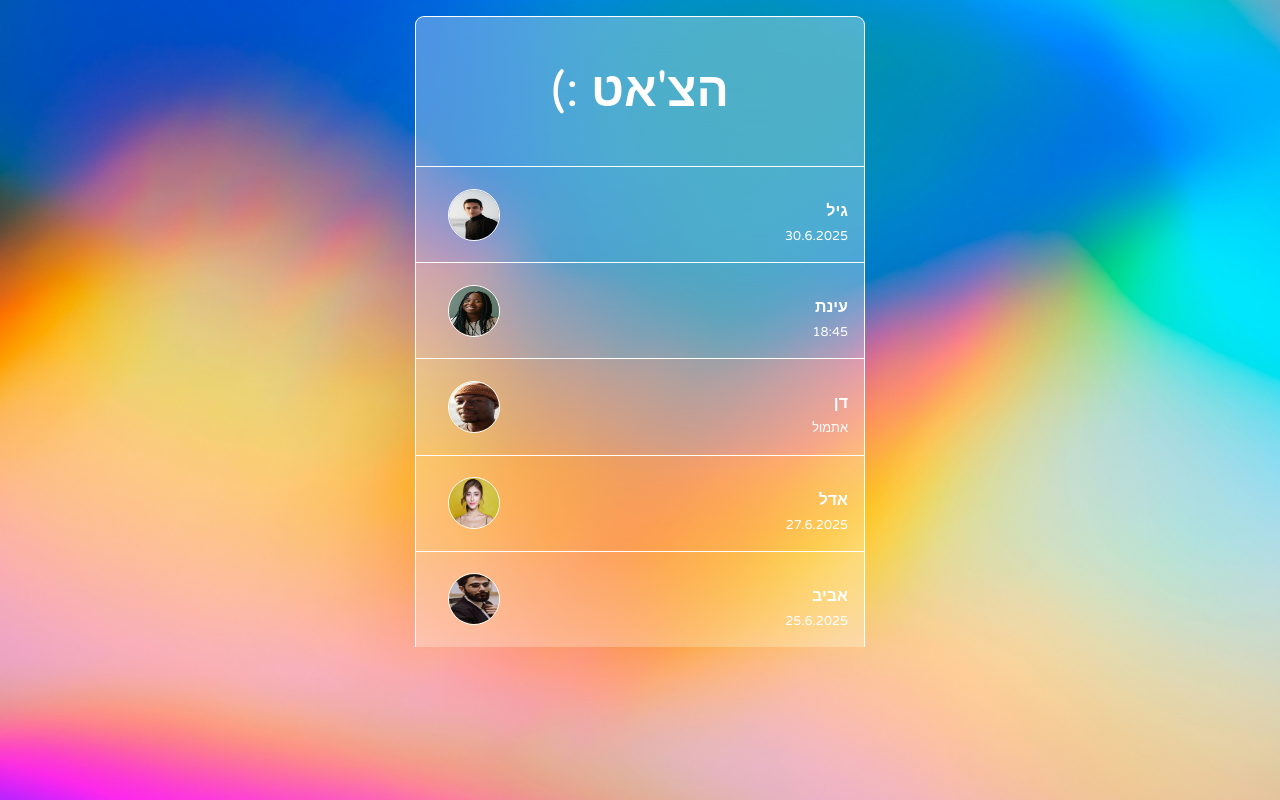
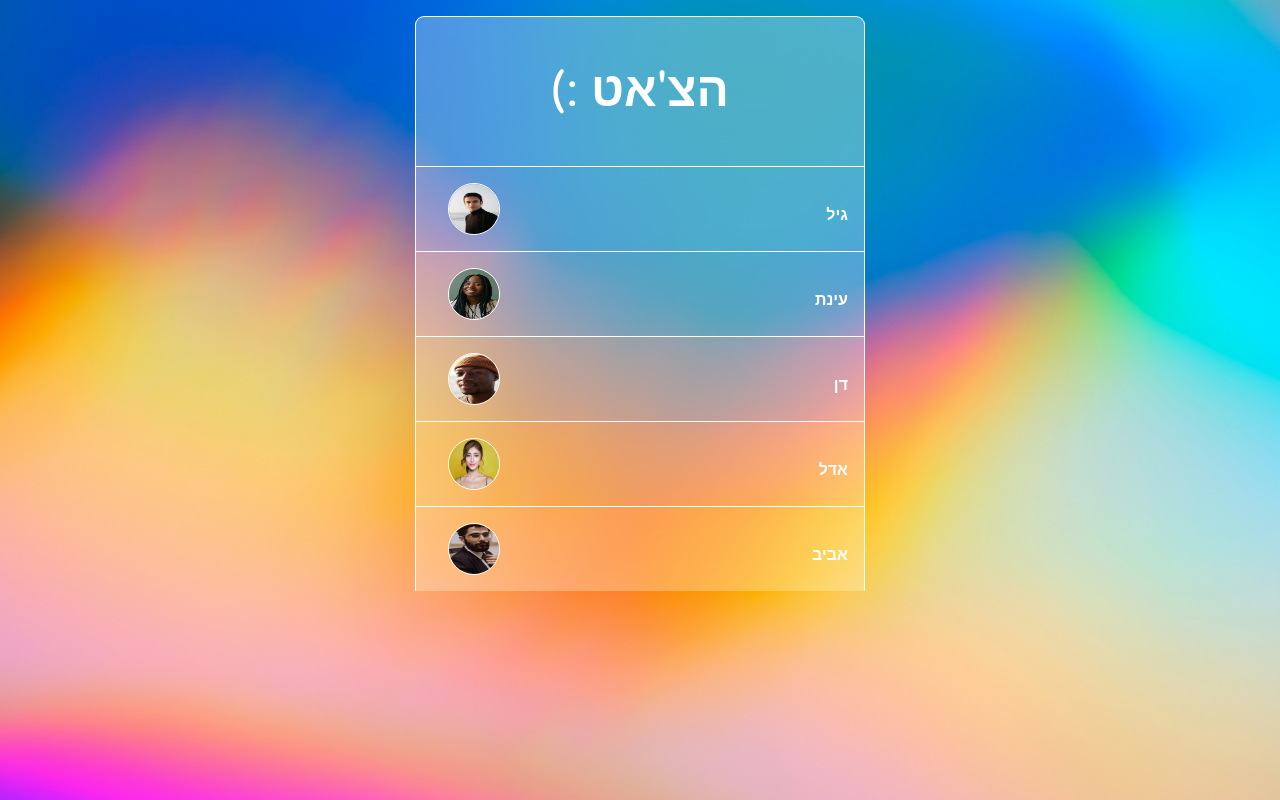
Before and after one commit to YonatanAriel/miluim-chat-project, a React (Vite) app: page / in a window 1280 px wide. Built offline with nearby package versions, Linux system fonts and the light colour scheme.

Commit message:
handle displaying last message time in users list

```diff
--- a/src/components/chat/Chat.jsx
+++ b/src/components/chat/Chat.jsx
@@ -39,6 +39,12 @@ function Chat({ handleBackButtonClick, user }) {
     saveMessagesToLS(updatedMessages);
     setNewMessage("");
 
+    const savedTimes = JSON.parse(
+      localStorage.getItem("lastMessageTimes") || "{}"
+    );
+    savedTimes[user.id] = new Date().toISOString();
+    localStorage.setItem("lastMessageTimes", JSON.stringify(savedTimes));
+
     const randomMessage = getRandomMessage();
     setTimeout(() => {
       setMessages((prev) => [...prev, randomMessage]);
--- a/src/components/userList/UserList.jsx
+++ b/src/components/userList/UserList.jsx
@@ -1,10 +1,21 @@
-import { useState } from "react";
+import { useState, useEffect } from "react";
 import usersData from "../../data/users.json";
 import UserListItem from "../userListItem/UserIistItem";
 import styles from "./UserList.module.css";
 
 function UserList({ onUserClick }) {
-  const [users, setUsers] = useState(usersData);
+  const [users, setUsers] = useState([]);
+
+  useEffect(() => {
+    const savedTimes = JSON.parse(
+      localStorage.getItem("lastMessageTimes") || "{}"
+    );
+    const updatedUsers = usersData.map((user) => ({
+      ...user,
+      lastMessageTime: savedTimes[user.id] || user.lastMessageTime,
+    }));
+    setUsers(updatedUsers);
+  }, []);
 
   return (
     <div className={styles.container}>
--- a/src/data/users.json
+++ b/src/data/users.json
@@ -3,30 +3,30 @@
     "id": 1,
     "name": "גיל",
     "profilePic": "src/assets/images/גיל.jpg",
-    "lastMessageTime": "2025-06-30T20:30:00Z"
+    "lastMessageTime": ""
   },
   {
     "id": 2,
     "name": "עינת",
     "profilePic": "src/assets/images/עינת.jpg",
-    "lastMessageTime": "2025-06-29T18:45:00Z"
+    "lastMessageTime": ""
   },
   {
     "id": 3,
     "name": "דן",
     "profilePic": "src/assets/images/דן.jpg",
-    "lastMessageTime": "2025-06-28T14:20:00Z"
+    "lastMessageTime": ""
   },
   {
     "id": 4,
     "name": "אדל",
     "profilePic": "src/assets/images/אדל.jpg",
-    "lastMessageTime": "2025-06-27T10:15:00Z"
+    "lastMessageTime": ""
   },
   {
     "id": 5,
     "name": "אביב",
     "profilePic": "src/assets/images/אביב.jpg",
-    "lastMessageTime": "2025-06-25T16:00:00Z"
+    "lastMessageTime": ""
   }
 ]
--- a/src/utils/getFormatTime.js
+++ b/src/utils/getFormatTime.js
@@ -1,5 +1,8 @@
 export const getFormatTime = (timestamp) => {
   const messageDate = new Date(timestamp);
+  if (isNaN(messageDate)) {
+    return "";
+  }
   const today = new Date();
   const yesterday = new Date(today);
   yesterday.setDate(yesterday.getDate() - 1);
```
Also changed, not shown: src/components/UserIistItem.jsx (deleted, +0 -25 lines).
